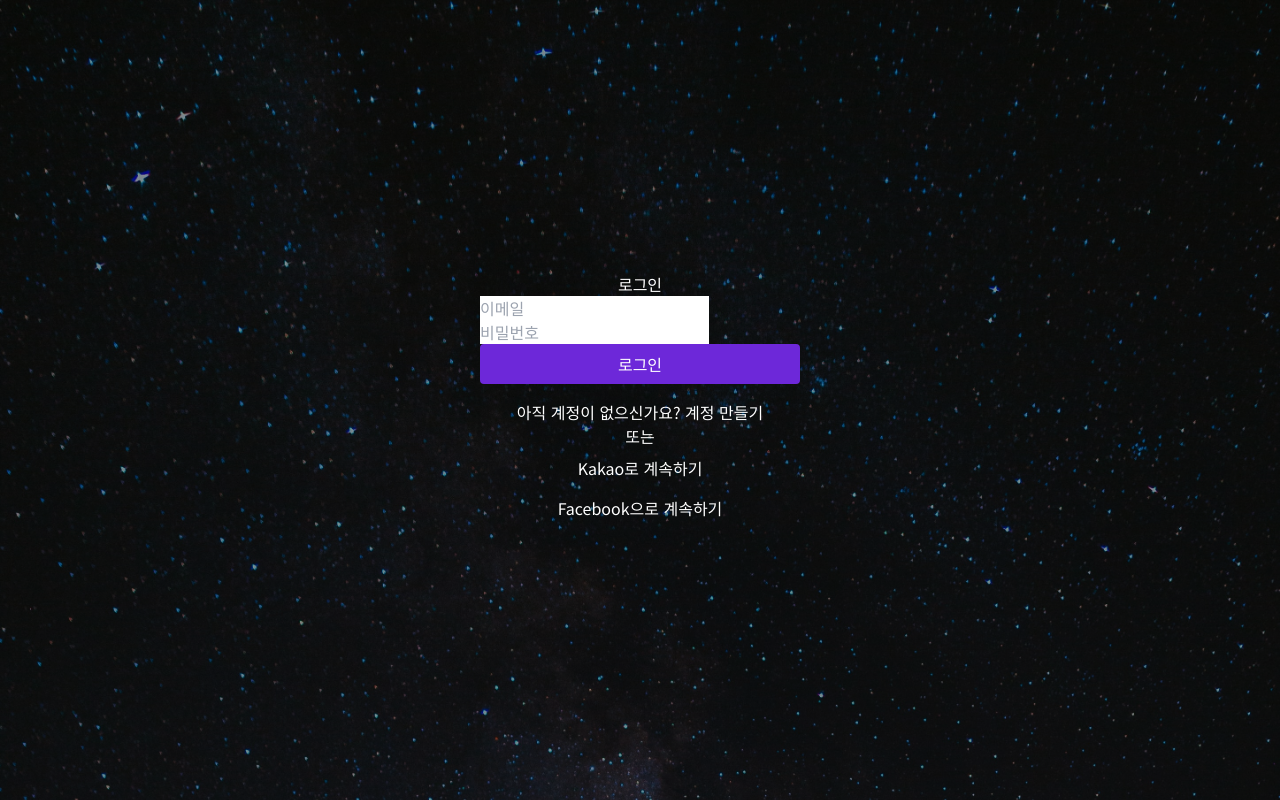
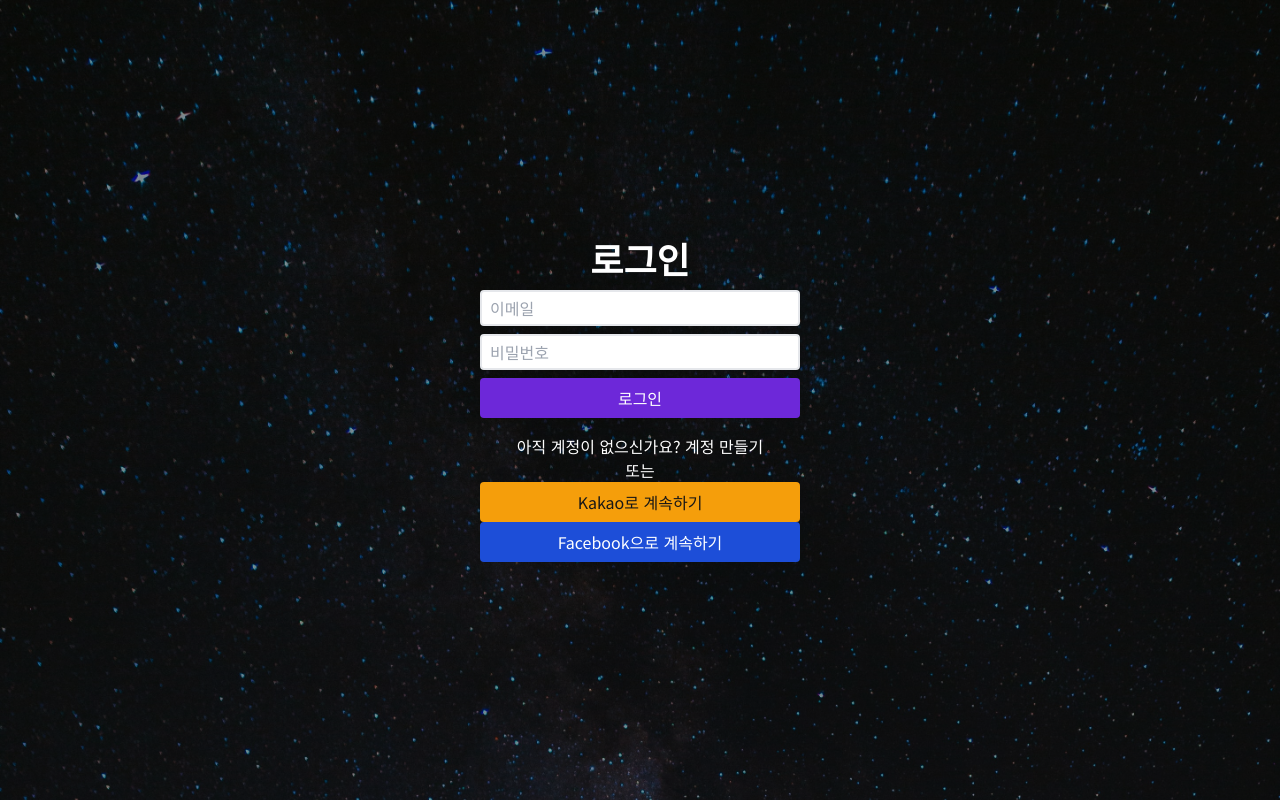
Before and after one commit to Yongveloper/My-own-secret-space, a React (Create React App) app in the folder client/: page /login in a window 1280 px wide. Built offline with nearby package versions, Linux system fonts and the light colour scheme.

Commit message:
[스타일] 중간저장 input style

```diff
--- a/client/src/pages/Login.tsx
+++ b/client/src/pages/Login.tsx
@@ -3,10 +3,18 @@ import LoginBtn from '../components/common/Buttons/LoginBtn';
 function Login() {
   return (
     <div className="content-wrap">
-      <h1>로그인</h1>
+      <h1 className="text-4xl font-bold mb-3">로그인</h1>
       <form>
-        <input type="email" placeholder="이메일" />
-        <input type="password" placeholder="비밀번호" />
+        <input
+          type="email"
+          placeholder="이메일"
+          className="w-full px-2 py-1 border-solid border-2 rounded text-neutral-900 mb-2"
+        />
+        <input
+          type="password"
+          placeholder="비밀번호"
+          className="w-full px-2 py-1 border-solid border-2 rounded text-neutral-900 mb-2"
+        />
         <LoginBtn />
       </form>
       <div>
@@ -15,8 +23,10 @@ function Login() {
       <div>
         <span>또는</span>
       </div>
-      <button className="button">Kakao로 계속하기</button>
-      <button className="button">Facebook으로 계속하기</button>
+      <button className="button bg-amber-500 text-neutral-900">
+        Kakao로 계속하기
+      </button>
+      <button className="button bg-blue-700">Facebook으로 계속하기</button>
     </div>
   );
 }
```
